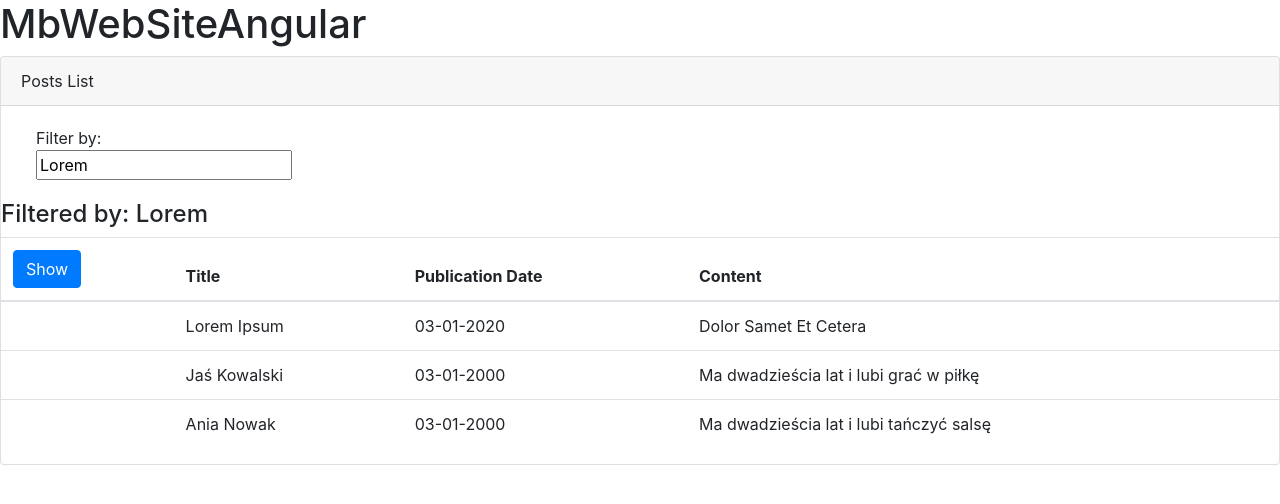
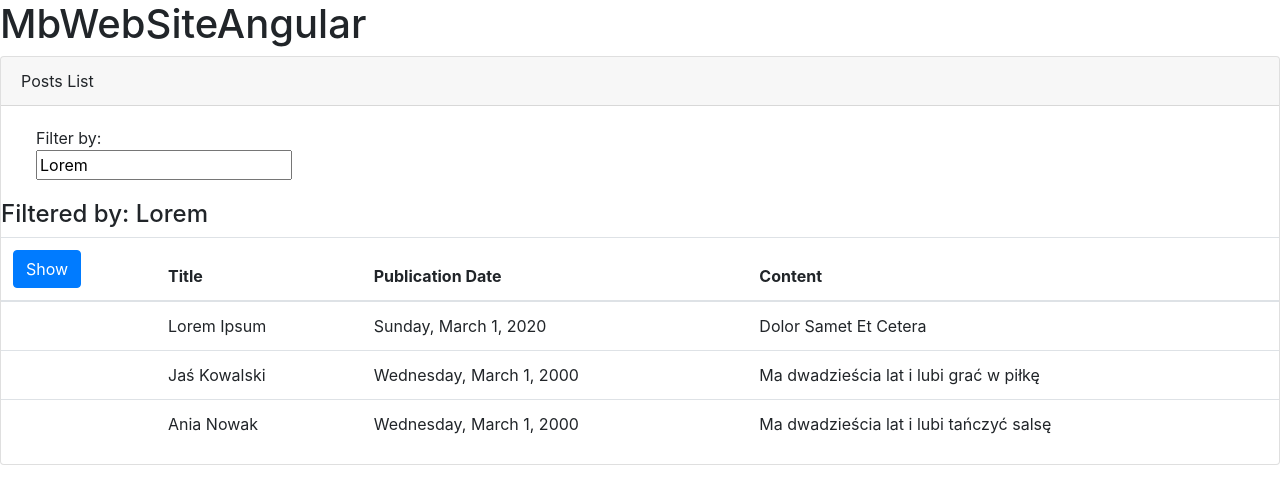
Before and after one commit to mariuszbyahoo/MbwsNG, an Angular app: page / in a window 1280 px wide. Shown: the top 504 px of the page. Built offline with nearby package versions, Linux system fonts and the light colour scheme.

Commit message:
adding Angular's Pipes

```diff
--- a/src/app/Posts/posts-list.component.html
+++ b/src/app/Posts/posts-list.component.html
@@ -41,7 +41,7 @@
                             [style.margin.px]='imageMargin' />
                     </td>
                     <td>{{ post.title }}</td>
-                    <td>{{ post.publicationDate }}</td>
+                    <td>{{ post.publicationDate | date : 'fullDate' }}</td>
                     <td>{{ post.content }}</td>
                 </tr>
             </tbody>
--- a/src/app/app.module.ts
+++ b/src/app/app.module.ts
@@ -4,6 +4,7 @@ import { FormsModule } from '@angular/forms';
 import { AppRoutingModule } from './app-routing.module';
 import { AppComponent } from './app.component';
 import { PostsListComponent } from './Posts/posts-list.component';
+import { CommonModule } from '@angular/common';
 
 @NgModule({
   declarations: [
@@ -13,7 +14,8 @@ import { PostsListComponent } from './Posts/posts-list.component';
   imports: [
     BrowserModule,
     AppRoutingModule,
-    FormsModule
+    FormsModule,
+    CommonModule
   ],
   providers: [],
   bootstrap: [AppComponent]
```
